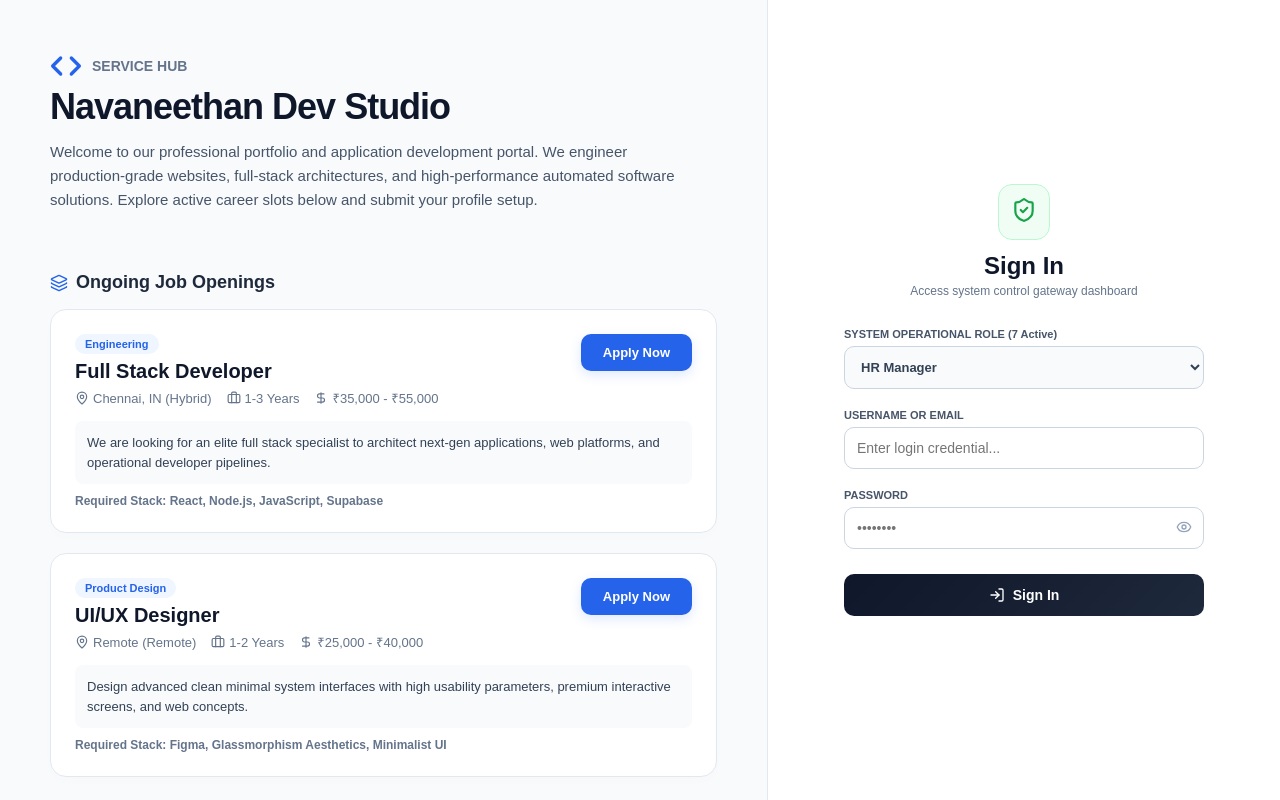
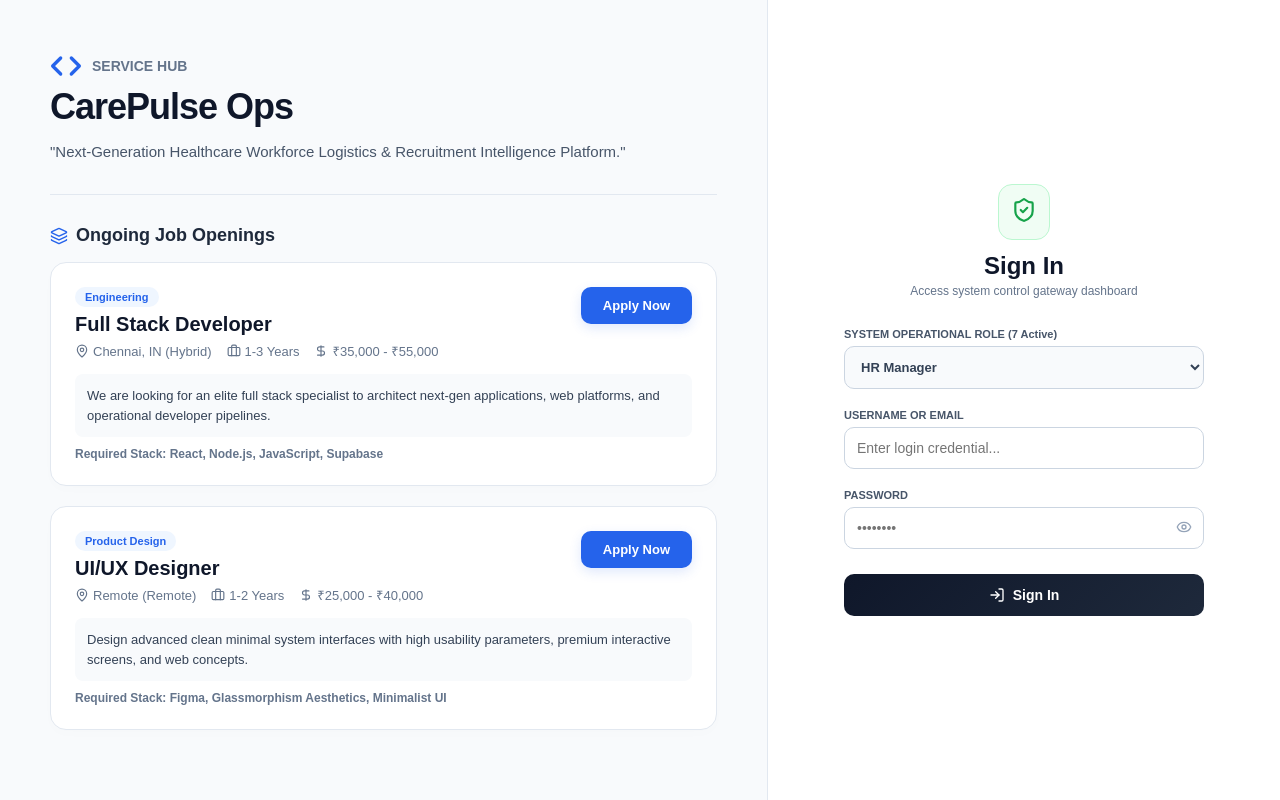
Before and after one commit to Arivuselvan775/hwoip-recruitment-system, a React app in the folder frontend/: page / in a window 1280 px wide. Built offline with nearby package versions, Linux system fonts and the light colour scheme; the HTML template or start-up script is replaced by a standard one.

Commit message:
Auto-sync: file changes

```diff
--- a/frontend/src/AuthPage.jsx
+++ b/frontend/src/AuthPage.jsx
@@ -68,10 +68,10 @@ export default function AuthPage() {
             <span style={{ fontSize: '14px', fontWeight: '800', tracking: '1px', textTransform: 'uppercase', color: '#64748b' }}>Service Hub</span>
           </div>
           <h1 style={{ fontSize: '36px', fontWeight: '900', color: '#0f172a', margin: 0, letterSpacing: '-1px' }}>
-            Navaneethan Dev Studio
+            CarePulse Ops
           </h1>
           <p style={{ fontSize: '15px', color: '#475569', marginTop: '12px', lineHeight: '1.6', maxWidth: '650px' }}>
-            Welcome to our professional portfolio and application development portal. We engineer production-grade websites, full-stack architectures, and high-performance automated software solutions. Explore active career slots below and submit your profile setup.
+          "Next-Generation Healthcare Workforce Logistics & Recruitment Intelligence Platform."
           </p>
         </div>
 
```
